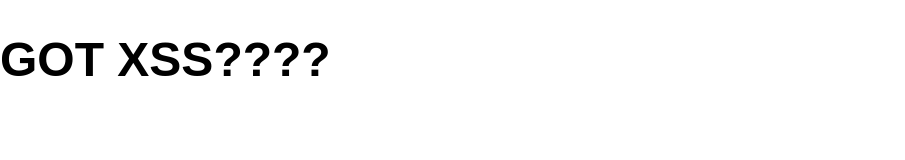
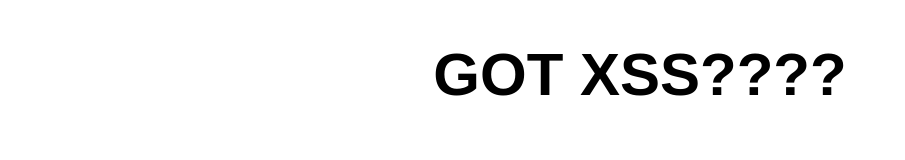
Before and after one commit to sprv6/sprv6.github.io, a plain HTML site: page index.html in a window 1280 px wide. Shown: the whole page, without its empty margins (0-905 px from the left). Drawn offline with Linux system fonts and the light colour scheme.

Commit message:
Update stuff.css

```diff
--- a/stuff.css
+++ b/stuff.css
@@ -6,7 +6,8 @@ html, body {
 }
 
 h1 {
-  font-size: 48px;
+  font-size: 60px;
+  text-align:center;
 }
 
 p {
```
